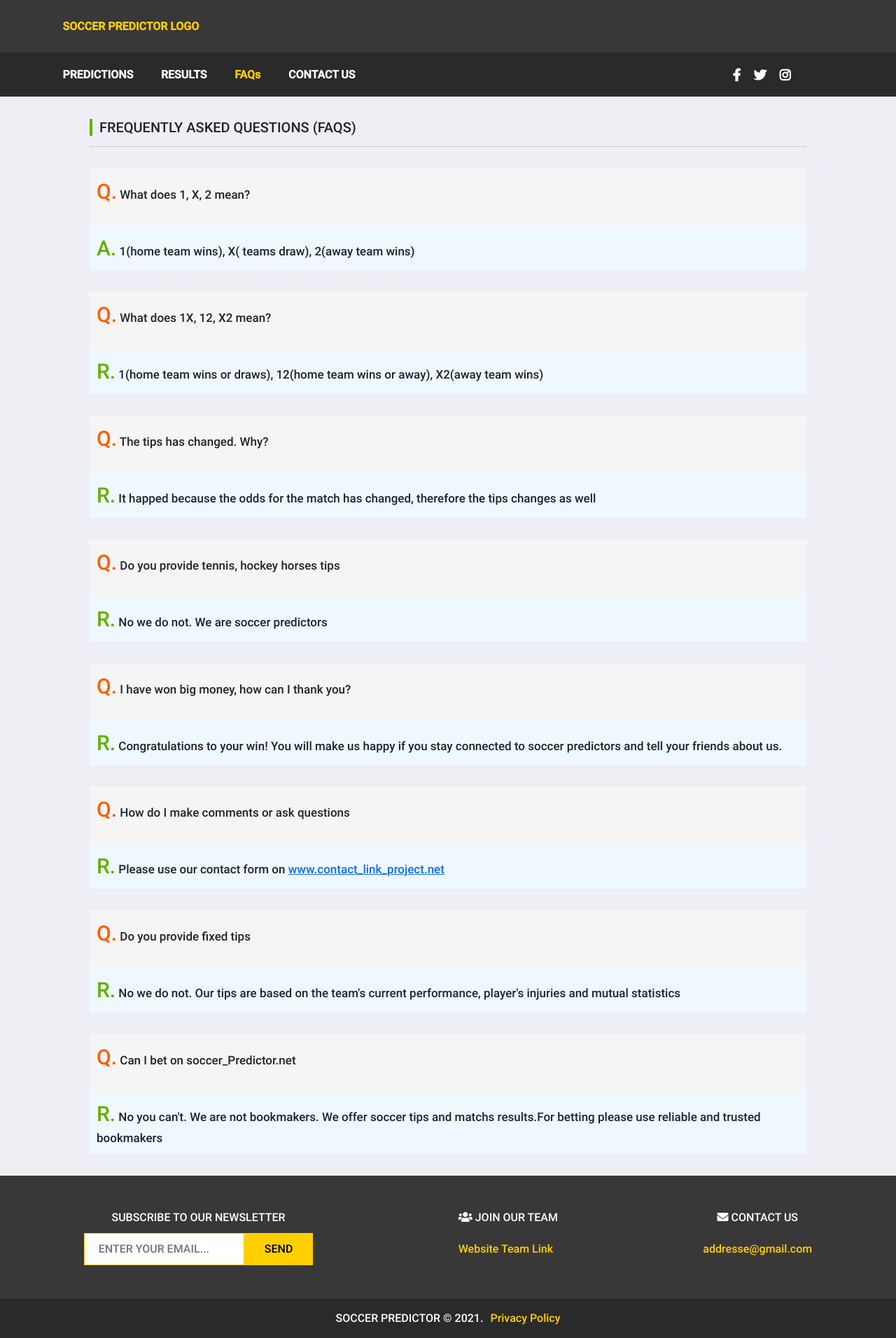
After one commit to godwinmanu/soccer-predictor, a PHP site: page /faq.php in a window 1280 px wide. The commit adds this page. Shown: the whole page at 70% size. Run offline with PHP 8.4, Linux system fonts and the light colour scheme.

Commit message:
Integrate FAQs pages and achieve them

```diff
--- /dev/null
+++ b/css/faq.css
@@ -0,0 +1,44 @@
+.containFAQ{
+    padding-top: 170px;
+    margin: 0px 10%;
+}
+
+.question_reponse{
+    margin-bottom: 3%;
+    background-color: whitesmoke;
+}
+
+.question{
+    font-size: 17px;
+    padding: 10px;
+}
+
+.question span{
+    color: rgb(255, 94, 0);
+    font-size: 30px;
+}
+
+.reponse span{
+    color: rgb(100,176,0);
+    font-size: 30px;
+}
+
+.reponse{
+    padding: 10px;
+    font-size: 17px;
+    background-color: aliceblue;
+}
+
+#title_faq::before{
+    content: " ";
+    border-left: 4px solid rgb(100,176,0);
+    margin-right: 10px ;
+}
+
+#title_faq{
+    text-transform: uppercase;
+    border-bottom: 0.5px solid rgb(202, 198, 198);
+    padding-bottom: 15px;
+    margin-bottom: 3%;
+
+}
--- /dev/null
+++ b/faq.php
@@ -0,0 +1,61 @@
+<!DOCTYPE html>
+<html lang="en">
+<head>
+    <meta charset="UTF-8">
+    <meta http-equiv="X-UA-Compatible" content="IE=edge">
+    <meta name="viewport" content="width=device-width, initial-scale=1.0">
+    <?php require("partials/filelinks.php"); ?>
+    <title>FAQs | Soccer Predictor</title>
+</head>
+<body>
+    <?php require("partials/menu.php"); ?>
+
+    <div class="containFAQ">
+        <div class="heading-component">
+            <h5 id="title_faq">Frequently Asked Questions (FAQs)</h5>
+        </div>
+        <div class="question_reponse">
+            <p class="question"> <span>Q.</span> What does 1, X, 2 mean?</p>
+            <p class="reponse"> <span>A.</span> 1(home team wins), X( teams draw), 2(away team wins)</p>
+        </div>
+        <div class="question_reponse">
+            <p class="question"> <span>Q.</span> What does 1X, 12, X2 mean?</p>
+            <p class="reponse"> <span>R.</span> 1(home team wins or draws), 12(home team wins or away), X2(away team wins)</p>
+        </div>
+        <div class="question_reponse">
+            <p class="question"> <span>Q.</span> The tips has changed. Why?</p>
+            <p class="reponse"> <span>R.</span> It happed because the odds for the match has changed, therefore the tips changes as well</p>
+        </div>
+        <div class="question_reponse">
+            <p class="question"> <span>Q.</span> Do you provide tennis, hockey horses tips</p>
+            <p class="reponse"> <span>R.</span> No we do not. We are soccer predictors</p>
+        </div>
+        <div class="question_reponse">
+            <p class="question"> <span>Q.</span> I have won big money, how can I thank you?</p>
+            <p class="reponse"> <span>R.</span> Congratulations to your win! You will make us happy if you stay connected to soccer predictors and tell your friends about us.</p>
+        </div>
+        <div class="question_reponse">
+            <p class="question"> <span>Q.</span> How do I make comments or ask questions</p>
+            <p class="reponse"> <span>R.</span> Please use our contact form on <a href="www.contact_link_project.net"> www.contact_link_project.net</a></p>
+        </div>
+        <div class="question_reponse">
+            <p class="question"> <span>Q.</span> Do you provide fixed tips</p>
+            <p class="reponse"> <span>R.</span> No we do not. Our tips are based on the team's current performance, player's injuries and mutual statistics</a></p>
+        </div>
+        <div class="question_reponse">
+            <p class="question"> <span>Q.</span> Can I bet on soccer_Predictor.net</p>
+            <p class="reponse"> <span>R.</span> No you can't. We are not bookmakers. We offer soccer tips and matchs results.For betting please use reliable and trusted bookmakers</p>
+        </div>
+    </div>
+    <script>
+        $(function(){
+            $("#faqs-tab").css({
+                color: "rgb(255, 208, 0)"
+            });
+        });
+    </script>
+
+    <?php require("partials/footer.php"); ?>
+
+</body>
+</html>
--- a/partials/filelinks.php
+++ b/partials/filelinks.php
@@ -5,3 +5,4 @@
 <link rel="stylesheet" href="css/main.css">
 <link rel="stylesheet" href="css/results.css">
 <link rel="stylesheet" href="css/contactus.css">
+<link rel="stylesheet" href="css/faq.css">
--- a/partials/menu.php
+++ b/partials/menu.php
@@ -6,7 +6,7 @@
         <ul>
             <li> <a href="index.php" id="predictions-tab">PREDICTIONS</a></li>
             <li> <a href="results.php" id="results-tab"> RESULTS</a></li>
-            <li> <a href="#" id="faqs-tab"> FAQs</a></li>
+            <li> <a href="faq.php" id="faqs-tab"> FAQs</a></li>
             <li> <a href="contactus.php" id="contact-us-tab"> CONTACT US</a></li>
         </ul>
 
```
